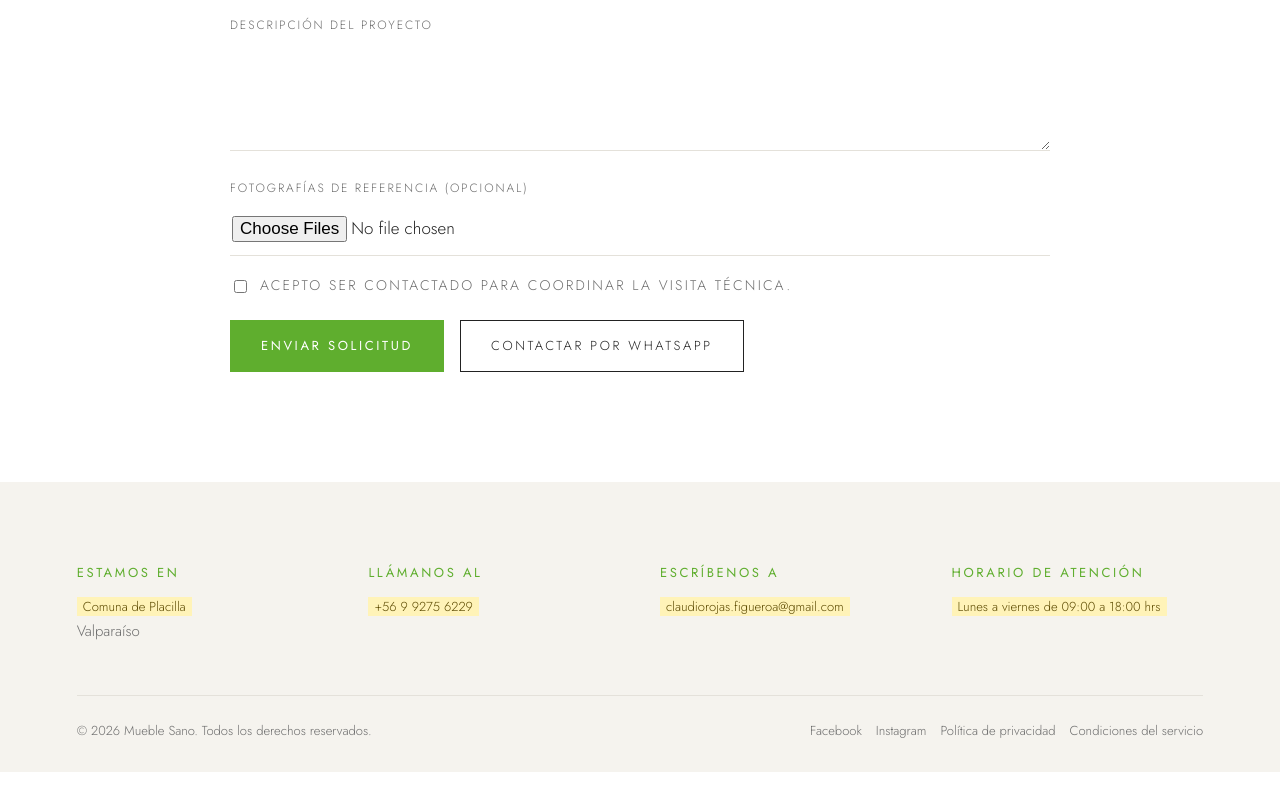
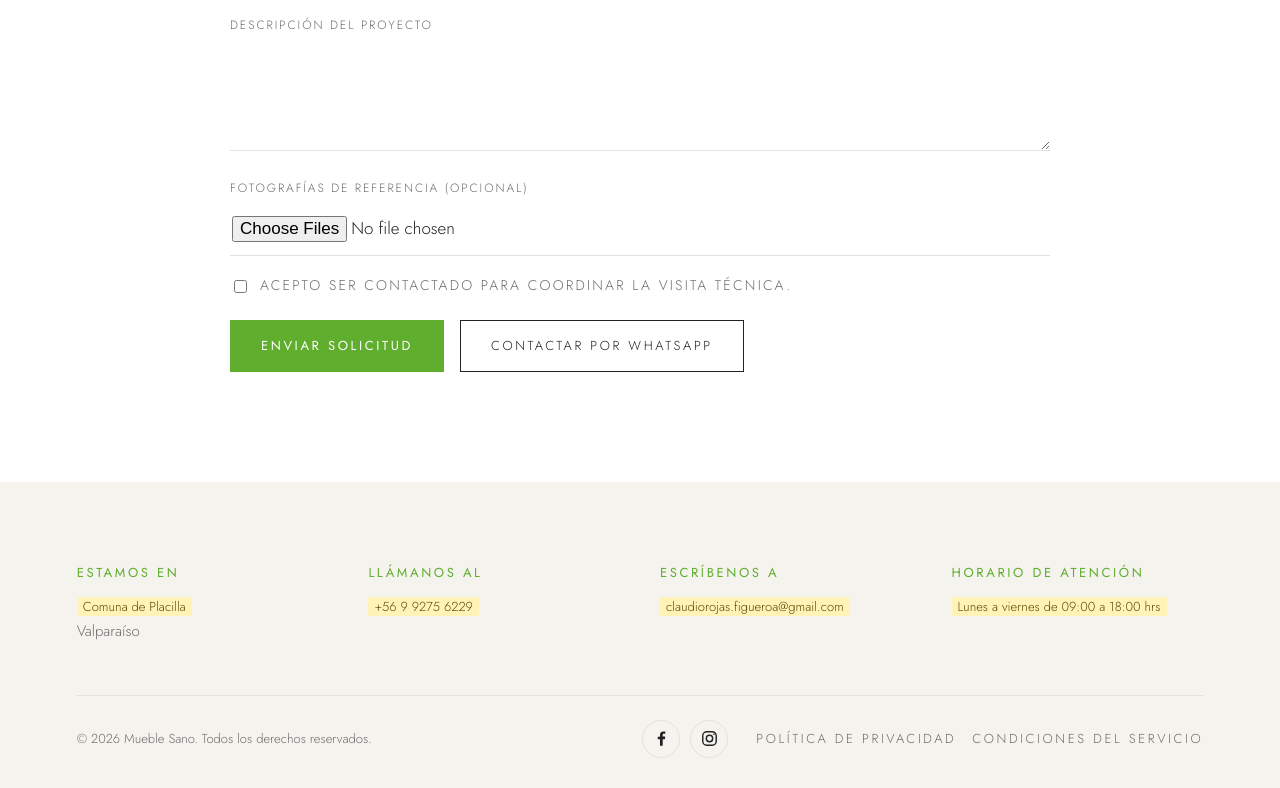
Before and after one commit to mueblesano/MSweb, a plain HTML site: page index.html in a window 1280 px wide. Shown: the part 6309-7097 px from the top of the page. Drawn offline with nearby package versions, Linux system fonts and the light colour scheme.

Commit message:
ver1.5-iconos-redes

```diff
--- a/css/style.css
+++ b/css/style.css
@@ -614,6 +614,7 @@ footer {
   padding-top: 24px;
   display: flex;
   justify-content: space-between;
+  align-items: center;
   flex-wrap: wrap;
   gap: 12px;
   font-size: 13px;
@@ -621,9 +622,70 @@ footer {
   max-width: 1200px;
   margin: 0 auto;
 }
-.fb a {
+.footer-links,
+.social-links,
+.legal-links {
+  display: flex;
+  align-items: center;
+}
+.footer-links {
+  gap: 28px;
+}
+.social-links {
+  gap: 10px;
+}
+.social-link {
+  width: 38px;
+  height: 38px;
+  display: flex;
+  align-items: center;
+  justify-content: center;
+  border: 1px solid var(--line);
+  border-radius: 50%;
+  color: var(--ink);
+  transition:
+    color 0.2s,
+    background 0.2s,
+    border-color 0.2s;
+}
+.social-link:hover {
+  color: #fff;
+  background: var(--g);
+  border-color: var(--g);
+}
+.social-link svg {
+  width: 19px;
+  height: 19px;
+  fill: currentColor;
+}
+.social-link svg rect,
+.social-link svg circle:not(.social-icon-dot) {
+  fill: none;
+  stroke: currentColor;
+  stroke-width: 1.8;
+}
+.social-link svg .social-icon-dot {
+  fill: currentColor;
+}
+.legal-links {
+  flex-wrap: wrap;
+  gap: 16px;
+}
+.legal-links a {
   text-decoration: none;
-  margin-left: 14px;
+}
+.legal-links a:hover {
+  color: var(--g);
+}
+@media (max-width: 700px) {
+  .fb {
+    align-items: flex-start;
+    flex-direction: column;
+  }
+  .footer-links {
+    flex-wrap: wrap;
+    gap: 18px;
+  }
 }
 .whatsapp-float {
   position: fixed;
--- a/index.html
+++ b/index.html
@@ -438,21 +438,39 @@
         </div>
       </div>
       <div class="fb">
-        <span>© 2026 Mueble Sano. Todos los derechos reservados.</span
-        ><span
-          ><a
-            href="https://facebook.com/mueblesano"
-            target="_blank"
-            rel="noopener"
-            >Facebook</a
-          ><a
-            href="https://instagram.com/mueblesanovalpo"
-            target="_blank"
-            rel="noopener"
-            >Instagram</a
-          ><a href="#">Política de privacidad</a
-          ><a href="#">Condiciones del servicio</a></span
-        >
+        <span>© 2026 Mueble Sano. Todos los derechos reservados.</span>
+        <div class="footer-links">
+          <div class="social-links" role="group" aria-label="Redes sociales">
+            <a
+              class="social-link"
+              href="https://www.facebook.com/mueblesano"
+              target="_blank"
+              rel="noopener noreferrer"
+              aria-label="Visita Mueble Sano en Facebook"
+            >
+              <svg xmlns="http://www.w3.org/2000/svg" viewBox="0 0 24 24" aria-hidden="true">
+                <path d="M13.5 21v-8.2h2.8l.4-3.2h-3.2v-2c0-.9.3-1.6 1.6-1.6h1.7V3.1c-.3 0-1.3-.1-2.5-.1-2.5 0-4.2 1.5-4.2 4.3v2.4H7.3v3.2h2.8V21h3.4z" />
+              </svg>
+            </a>
+            <a
+              class="social-link"
+              href="https://www.instagram.com/mueblesanovalpo/"
+              target="_blank"
+              rel="noopener noreferrer"
+              aria-label="Visita Mueble Sano en Instagram"
+            >
+              <svg xmlns="http://www.w3.org/2000/svg" viewBox="0 0 24 24" fill="none" aria-hidden="true">
+                <rect x="3.5" y="3.5" width="17" height="17" rx="5" />
+                <circle cx="12" cy="12" r="4" />
+                <circle class="social-icon-dot" cx="17.7" cy="6.5" r="1" />
+              </svg>
+            </a>
+          </div>
+          <nav class="legal-links" aria-label="Enlaces legales">
+            <a href="#">Política de privacidad</a>
+            <a href="#">Condiciones del servicio</a>
+          </nav>
+        </div>
       </div>
     </footer>
     <a
```
